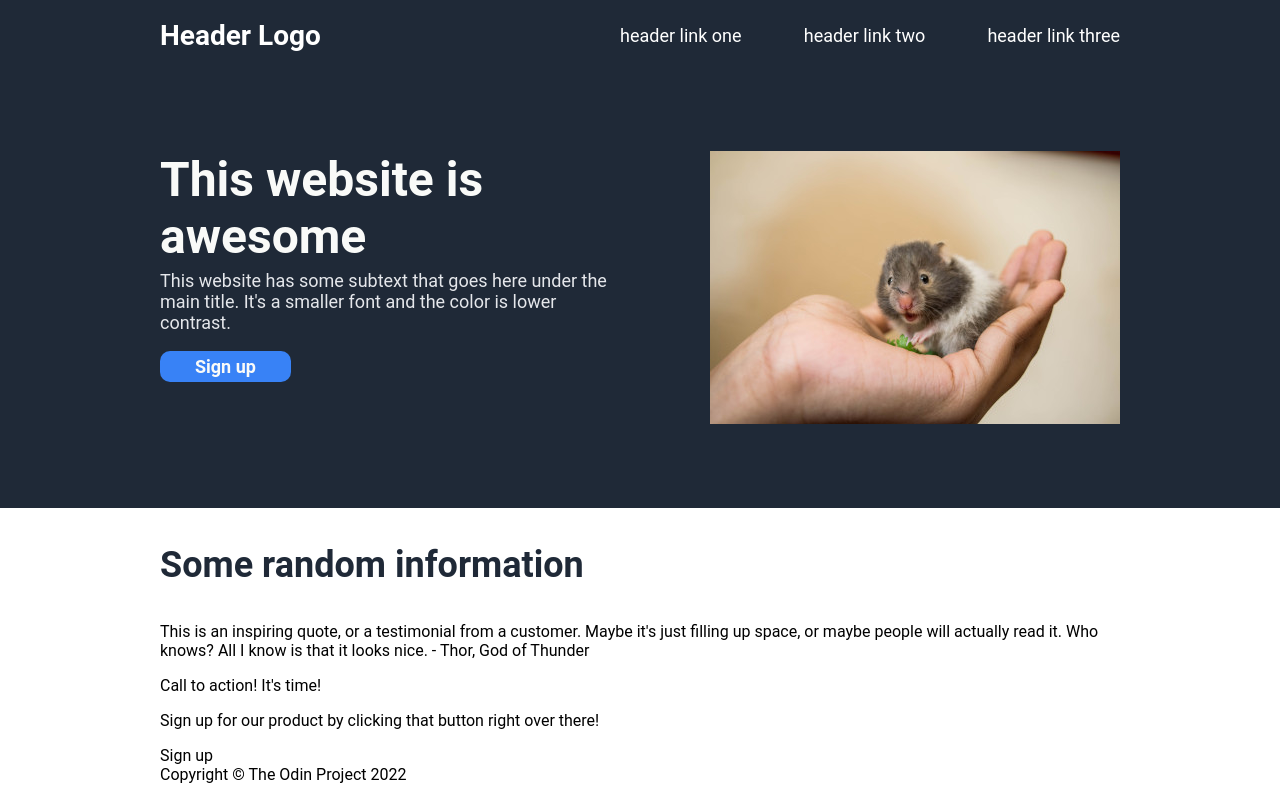
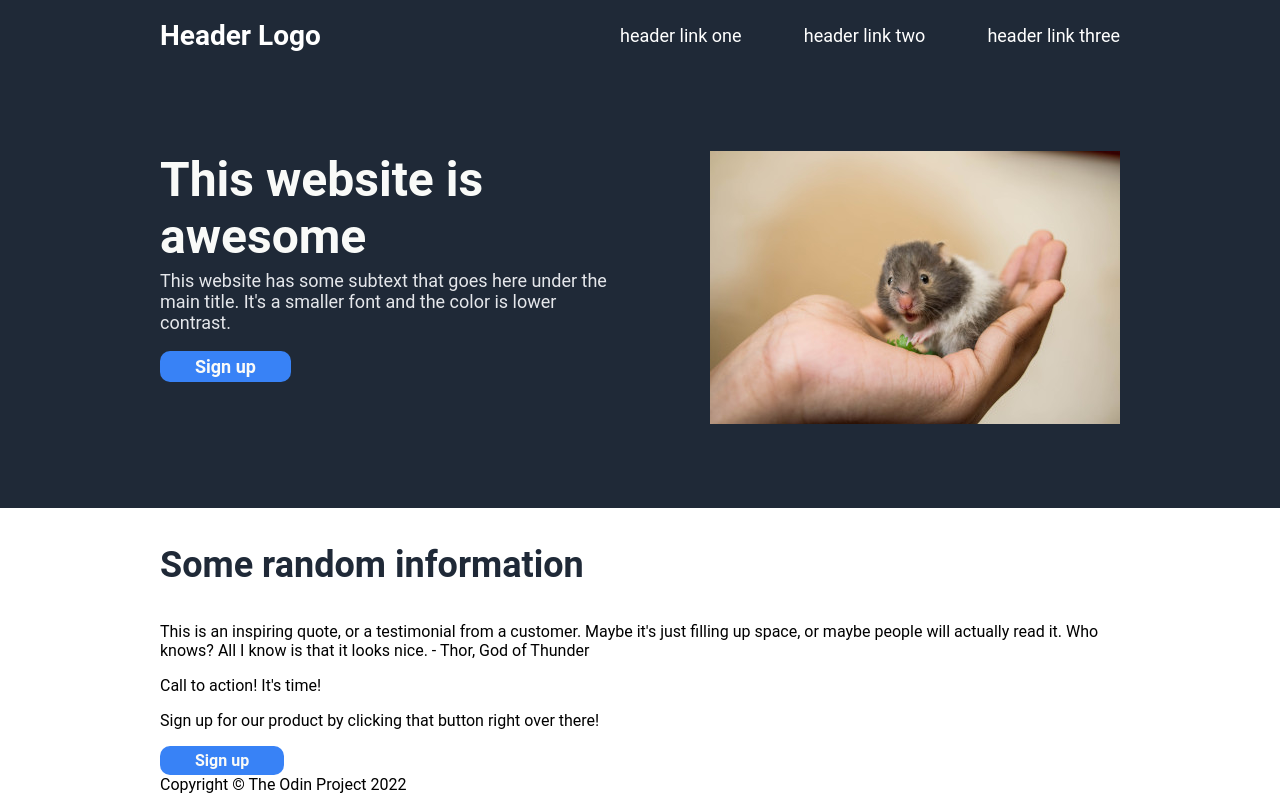
Before and after one commit to neelyv/landing-page, a plain HTML site: page index.html in a window 1280 px wide. Drawn offline with Linux system fonts and the light colour scheme.

Commit message:
Make both sign-up buttons having matching CSS class

```diff
--- a/index.html
+++ b/index.html
@@ -51,7 +51,7 @@
                         <p>Sign up for our product by clicking that button right over there!</p>
                     </div>
 
-                    <div class="content-action-button">
+                    <div class="button-sign-up">
                         Sign up
                     </div>
 
```
